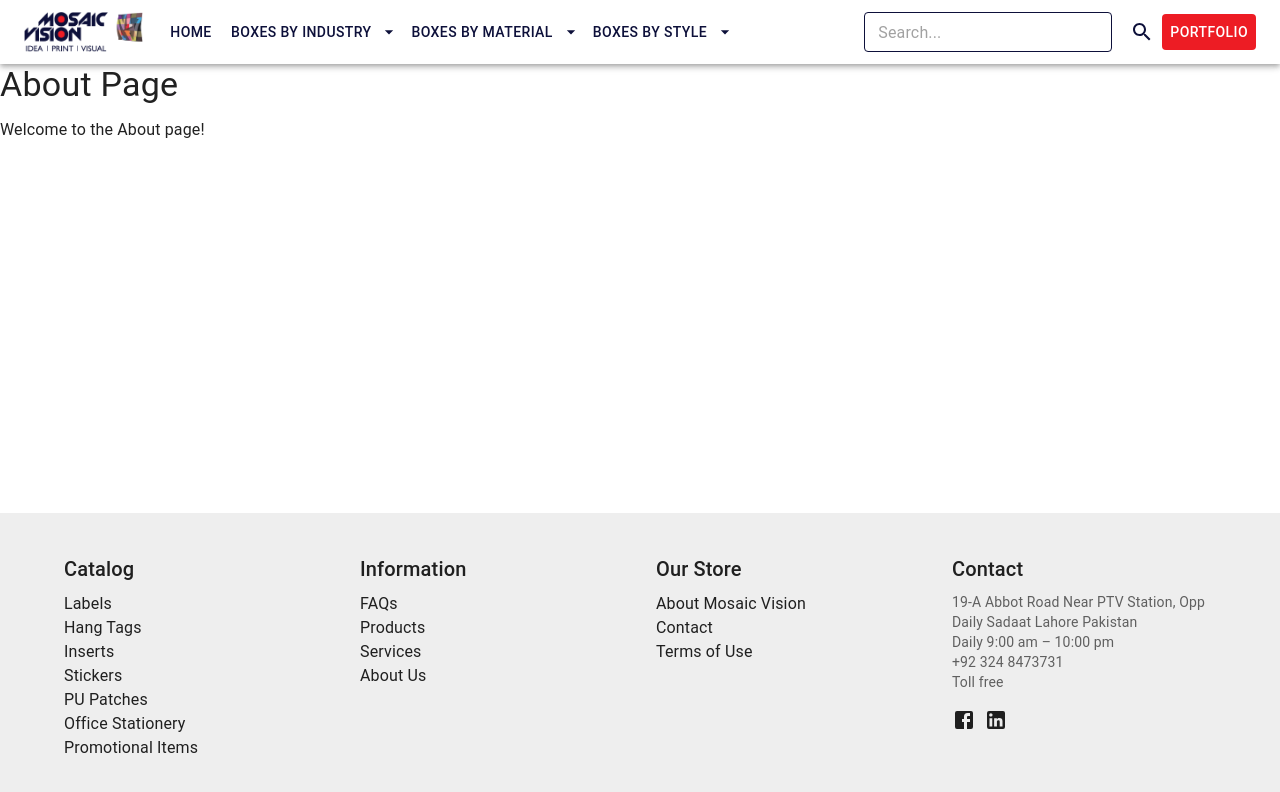
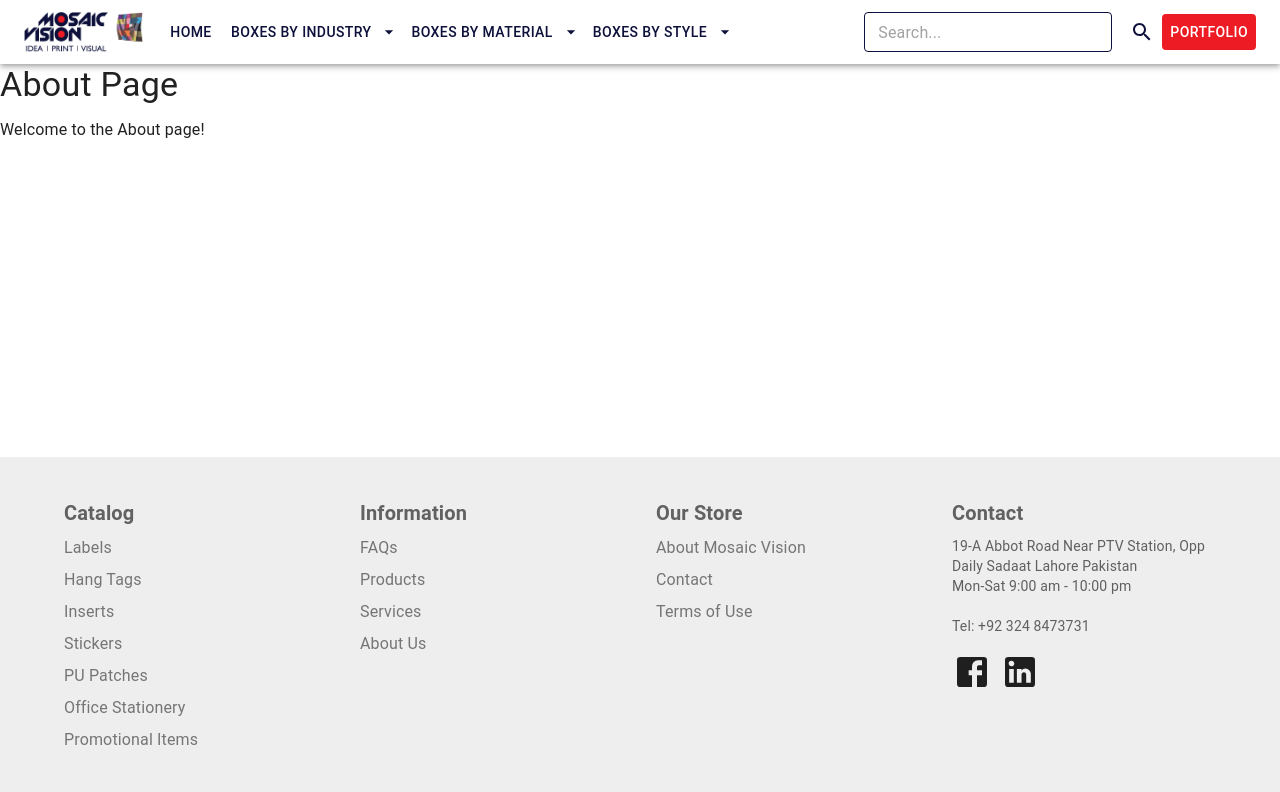
Before and after one commit to Zaimr49/Mosaic-Vision, a React (Create React App) app in the folder frontend/: page /about in a window 1280 px wide. Shown: the top 792 px of the page. Built offline with nearby package versions, Linux system fonts and the light colour scheme; no server answers.

Commit message:
Footer style final

```diff
--- a/frontend/src/components/Footer.tsx
+++ b/frontend/src/components/Footer.tsx
@@ -9,50 +9,50 @@ const Footer: React.FC = () => {
       <Container maxWidth="lg">
         <Grid container spacing={4}>
           <Grid item xs={12} sm={3}>
-            <Typography variant="h6" gutterBottom>
+            <Typography variant="h6" gutterBottom sx={{ fontWeight: 'bold', color: 'grey.700' }}>
               Catalog
             </Typography>
-            <Link href="#" color="inherit" underline="none" display="block">Labels</Link>
-            <Link href="#" color="inherit" underline="none" display="block">Hang Tags</Link>
-            <Link href="#" color="inherit" underline="none" display="block">Inserts</Link>
-            <Link href="#" color="inherit" underline="none" display="block">Stickers</Link>
-            <Link href="#" color="inherit" underline="none" display="block">PU Patches</Link>
-            <Link href="#" color="inherit" underline="none" display="block">Office Stationery</Link>
-            <Link href="#" color="inherit" underline="none" display="block">Promotional Items</Link>
+            <Link href="#" color="inherit" underline="none" display="block" sx={{ color: 'grey.600', mb: 1 }}>Labels</Link>
+            <Link href="#" color="inherit" underline="none" display="block" sx={{ color: 'grey.600', mb: 1 }}>Hang Tags</Link>
+            <Link href="#" color="inherit" underline="none" display="block" sx={{ color: 'grey.600', mb: 1 }}>Inserts</Link>
+            <Link href="#" color="inherit" underline="none" display="block" sx={{ color: 'grey.600', mb: 1 }}>Stickers</Link>
+            <Link href="#" color="inherit" underline="none" display="block" sx={{ color: 'grey.600', mb: 1 }}>PU Patches</Link>
+            <Link href="#" color="inherit" underline="none" display="block" sx={{ color: 'grey.600', mb: 1 }}>Office Stationery</Link>
+            <Link href="#" color="inherit" underline="none" display="block" sx={{ color: 'grey.600', mb: 1 }}>Promotional Items</Link>
           </Grid>
           <Grid item xs={12} sm={3}>
-            <Typography variant="h6" gutterBottom>
+            <Typography variant="h6" gutterBottom sx={{ fontWeight: 'bold', color: 'grey.700' }}>
               Information
             </Typography>
-            <Link href="#" color="inherit" underline="none" display="block">FAQs</Link>
-            <Link href="#" color="inherit" underline="none" display="block">Products</Link>
-            <Link href="#" color="inherit" underline="none" display="block">Services</Link>
-            <Link href="#" color="inherit" underline="none" display="block">About Us</Link>
+            <Link href="#" color="inherit" underline="none" display="block" sx={{ color: 'grey.600', mb: 1 }}>FAQs</Link>
+            <Link href="#" color="inherit" underline="none" display="block" sx={{ color: 'grey.600', mb: 1 }}>Products</Link>
+            <Link href="#" color="inherit" underline="none" display="block" sx={{ color: 'grey.600', mb: 1 }}>Services</Link>
+            <Link href="#" color="inherit" underline="none" display="block" sx={{ color: 'grey.600', mb: 1 }}>About Us</Link>
           </Grid>
           <Grid item xs={12} sm={3}>
-            <Typography variant="h6" gutterBottom>
+            <Typography variant="h6" gutterBottom sx={{ fontWeight: 'bold', color: 'grey.700' }}>
               Our Store
             </Typography>
-            <Link href="#" color="inherit" underline="none" display="block">About Mosaic Vision</Link>
-            <Link href="#" color="inherit" underline="none" display="block">Contact</Link>
-            <Link href="#" color="inherit" underline="none" display="block">Terms of Use</Link>
+            <Link href="#" color="inherit" underline="none" display="block" sx={{ color: 'grey.600', mb: 1 }}>About Mosaic Vision</Link>
+            <Link href="#" color="inherit" underline="none" display="block" sx={{ color: 'grey.600', mb: 1 }}>Contact</Link>
+            <Link href="#" color="inherit" underline="none" display="block" sx={{ color: 'grey.600', mb: 1 }}>Terms of Use</Link>
           </Grid>
           <Grid item xs={12} sm={3}>
-            <Typography variant="h6" gutterBottom>
+            <Typography variant="h6" gutterBottom sx={{ fontWeight: 'bold', color: 'grey.700' }}>
               Contact
             </Typography>
             <Typography variant="body2" color="textSecondary">
               19-A Abbot Road Near PTV Station, Opp Daily Sadaat Lahore Pakistan<br />
-              Daily 9:00 am – 10:00 pm<br />
-              +92 324 8473731<br />
-              Toll free
+              Mon-Sat 9:00 am - 10:00 pm<br />
+              <br />
+              Tel: +92 324 8473731<br />
             </Typography>
             <Box mt={2}>
               <Link href="https://www.facebook.com/mosaicvisionpk/" color="inherit" sx={{ mr: 1 }}>
-                <FacebookIcon />
+                <FacebookIcon sx={{ fontSize: 40 }} />
               </Link>
               <Link href="https://www.linkedin.com/company/mosaic-vision/" color="inherit">
-                <LinkedInIcon />
+                <LinkedInIcon sx={{ fontSize: 40 }} />
               </Link>
             </Box>
           </Grid>
```
